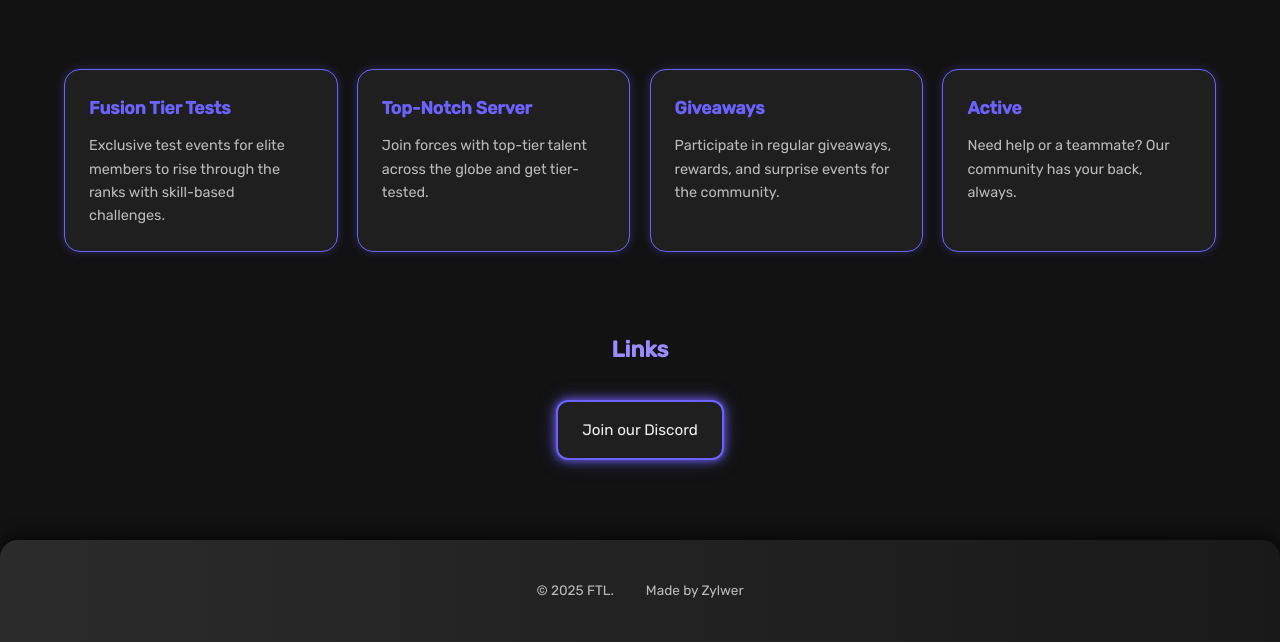
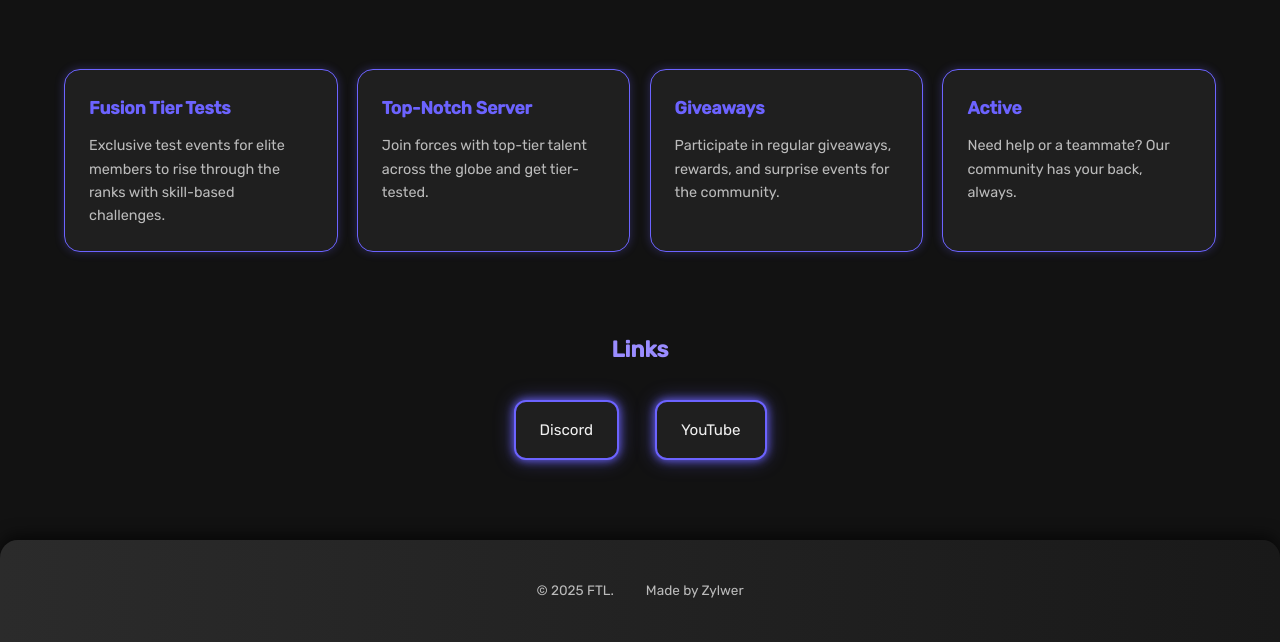
Before and after one commit to Zylwer/FTL, a plain HTML site: page index.html in a window 1280 px wide. Shown: the part 221-863 px from the top of the page. Drawn offline with Linux system fonts and the light colour scheme.

Commit message:
Update index.html

```diff
--- a/index.html
+++ b/index.html
@@ -229,7 +229,8 @@
 
   <section class="media-links">
     <h3>Links</h3>
-    <a class="media-button" href="https://discord.gg/KqKyDnX695" target="_blank">Join our Discord</a>
+    <a class="media-button" href="https://discord.gg/KqKyDnX695" target="_blank">Discord</a>
+    <a class="media-button" href="https://www.youtube.com/@FusionTierList" target="_blank">YouTube</a>
   </section>
 
   <footer>
```
